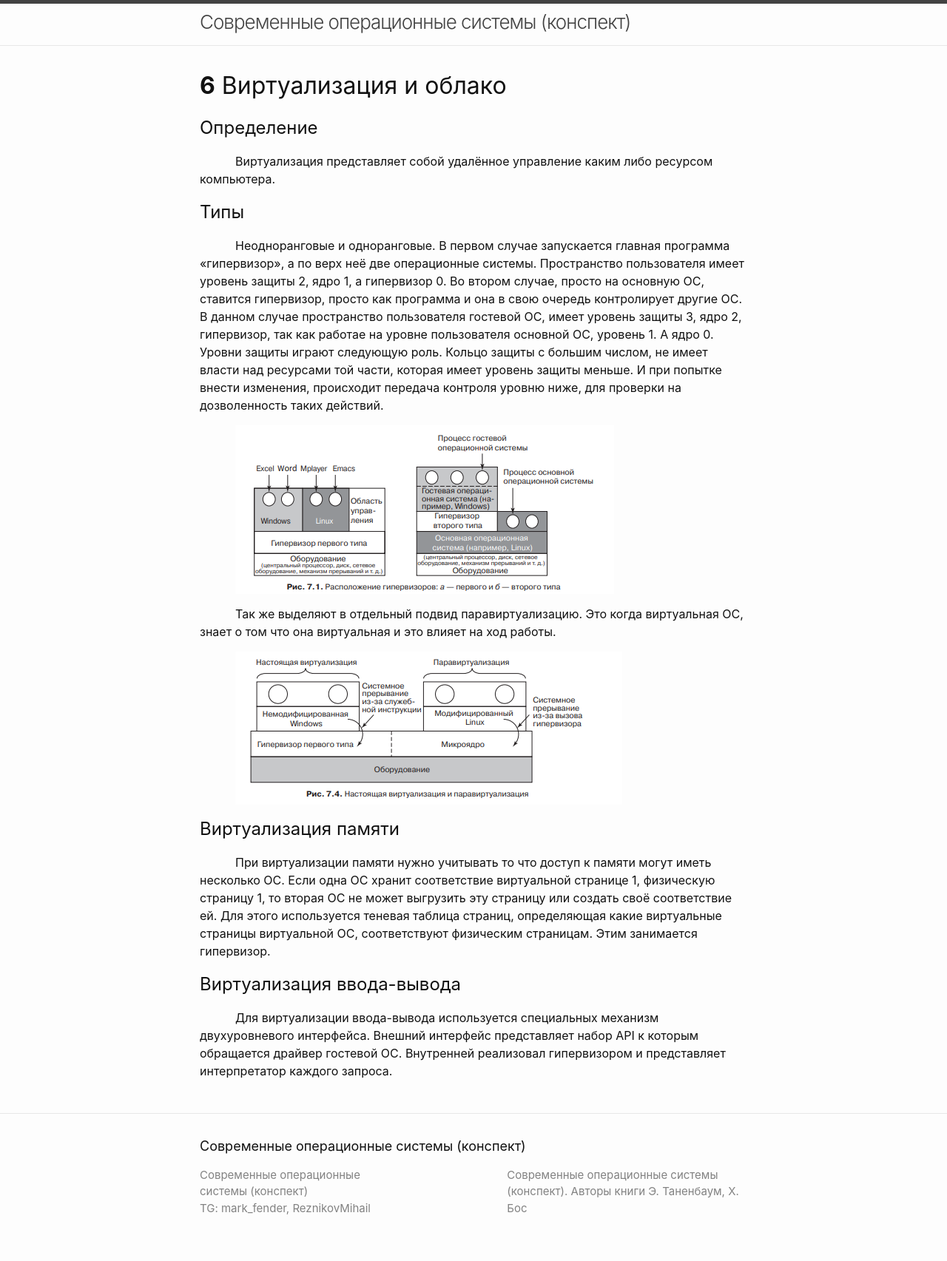
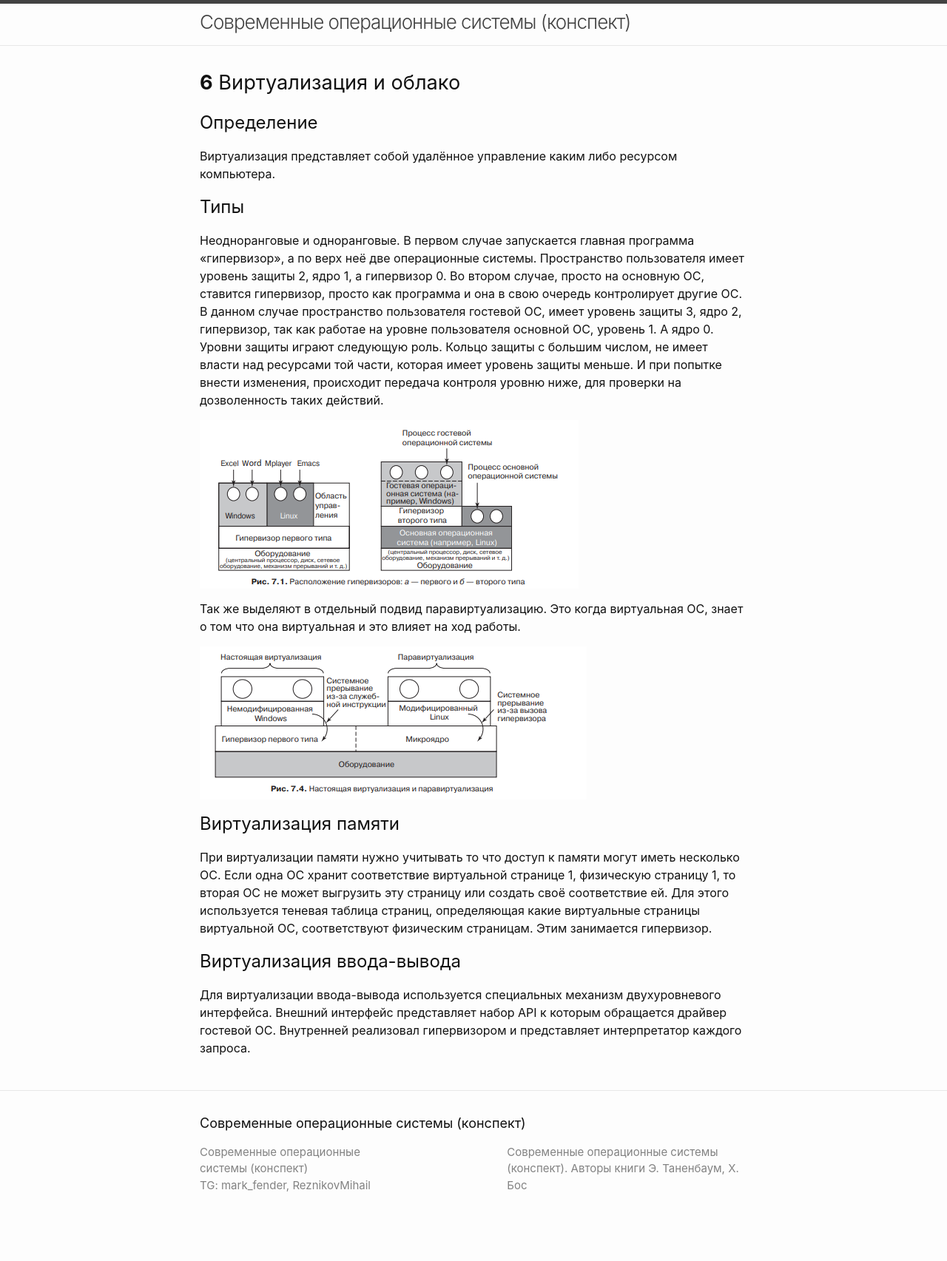
Before and after one commit to HiSparks/Modern-Operating-Systems-Notes, a Jekyll site: the page built from book/06.md, in a window 1280 px wide. Shown: the whole page at 74% size. Built offline with Jekyll 4.4.1, drawn with Linux system fonts in a browser that asks for light colours; after the commit the page ends 1674 px from its top, so only the background shows below that.

Commit message:
Minor style update

```diff
--- a/_sass/minima/_base.scss
+++ b/_sass/minima/_base.scss
@@ -26,6 +26,7 @@ body {
   display: flex;
   min-height: 100vh;
   flex-direction: column;
+  overflow-x: hidden;
 }
 
 
@@ -97,7 +98,9 @@ h1, h2, h3, h4, h5, h6 {
   font-weight: $base-font-weight;
 }
 
-
+h1 {
+  font-size: 1.7em;
+}
 
 /**
  * Links
--- a/_sass/minima/_layout.scss
+++ b/_sass/minima/_layout.scss
@@ -178,10 +178,6 @@
 .page-content {
   padding: $spacing-unit 0;
   flex: 1;
-
-  p {
-    text-indent: $base-font-size * 3;
-  }
 }
 
 .page-heading {
```
